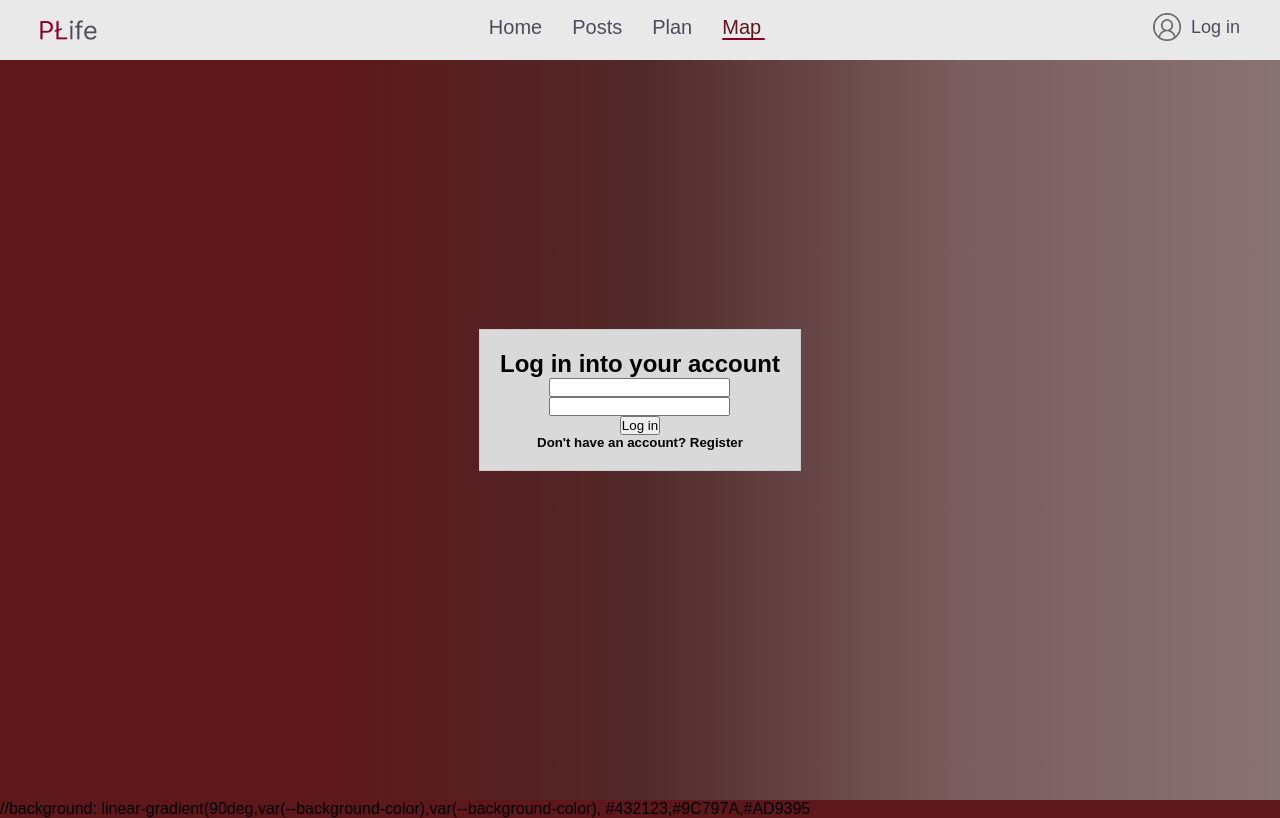
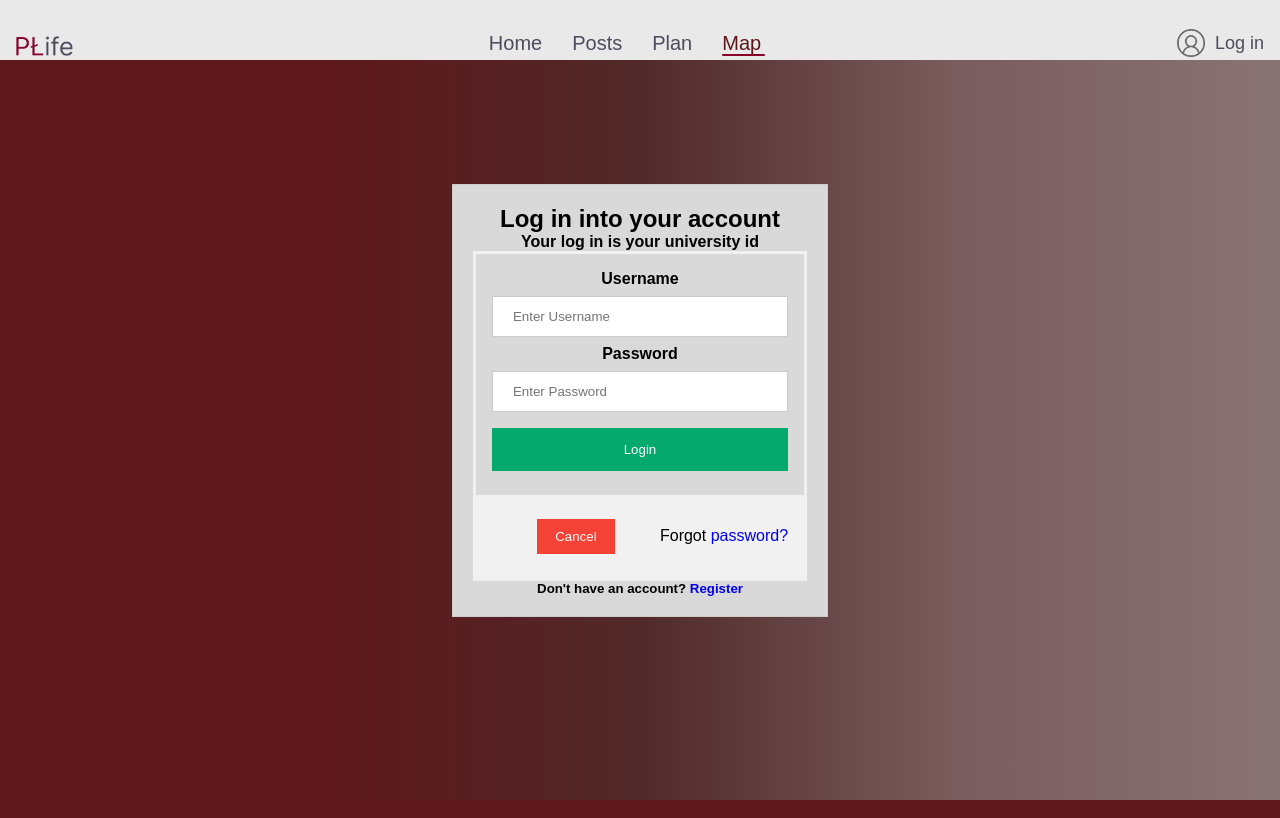
Before and after one commit to miraslauuu/Project_web, a Node server app: page /login in a window 1280 px wide. Run offline with Node 20, Linux system fonts and the light colour scheme; some libraries are stand-ins or nearby versions; some web fonts are replaced.

Commit message:
Downloaded node modules for db communication

```diff
--- a/index.js
+++ b/index.js
@@ -1,6 +1,17 @@
 import express from "express";
 import bodyParser from "body-parser";
+import sql from "mssql";
 
+const dbConfig = {
+    server: "LAPTOP-BJSNAIAH", // Replace with your server name
+    database: "SVO_DB_PROJECT_FINAL_VERSION", // Replace with your database name
+    user: "anhelina", // Replace with your username
+    password: "Hfge!0406", // Replace with your password
+    options: {
+        encrypt: false, // Use this if you're on Windows Azure
+        enableArithAbort: true
+    }
+};
 
 const app = express();
 const port = 3000;
@@ -62,6 +73,32 @@
     });
 });
 
+
+
+//here handling login procedure
+app.post("/login", async (req, res) => {
+    const { uname, psw } = req.body;
+    try {
+        await sql.connect(dbConfig);
+        const result = await sql.query`EXEC UserLogInValidation ${uname}, ${psw}`;
+        sql.close();
+
+        // Handling based on stored procedure response
+        const loginResult = result.returnValue;
+        if (loginResult === 0) {
+            res.send("Login Successful");
+        } else if (loginResult === 1) {
+            res.send("User does not exist");
+        } else if (loginResult === 2) {
+            res.send("Incorrect password");
+        } else {
+            res.send("Unexpected error occurred");
+        }
+    } catch (err) {
+        res.status(500).send("Failed to connect to the database: " + err.message);
+    }
+});
+
 app.listen(port, () => {
     console.log(`Server is running on port ${port}`);
 });
--- a/package.json
+++ b/package.json
@@ -14,6 +14,7 @@
     "body-parser": "^1.20.2",
     "ejs": "^3.1.10",
     "express": "^4.19.2",
-    "method-override": "^3.0.0"
+    "method-override": "^3.0.0",
+    "mssql": "^10.0.2"
   }
 }
--- a/views/login.ejs
+++ b/views/login.ejs
@@ -7,22 +7,104 @@
     #7A5D5E,
     #887374
   );
-
   ">
-
+    <!-- ja chz jak tut gradient zrobyty norm -->
     <div class="login-box" style="padding: 20px; border: 1px solid #ccc; background:#D9D9D9; text-align: center;">
         <h2>Log in into your account</h2>
+        <h4>Your log in is your university id</h4>
         <!-- Formularz logowania -->
-        <form>
-            <input type="text" placeholder="" required>
-            <br>
-            <input type="password" placeholder="" required>
-            <br>
-            <button type="submit">Log in</button>
-        </form>
-        <h5>Don't have an account? Register</h5>
+        <form method="post" action= "http://localhost:3000/login">
+            <div class="container">
+              <label for="uname"><b>Username</b></label>
+              <br>
+              <input type="text" placeholder="Enter Username" name="uname" required id="uname">
+              <br>
+              <label for="psw"><b>Password</b></label>
+              <br>
+              <input type="password" placeholder="Enter Password" name="psw" required id="psw">
+
+              <button type="submit">Login</button>
+            </div>
+
+            <div class="container" style="background-color:#f1f1f1">
+              <button type="button" class="cancelbtn">Cancel</button>
+              <span class="psw">Forgot <a href="#">password?</a></span>
+            </div>
+          </form>
+        <h5>Don't have an account? <a href="#">Register</a></h5>
     </div>
 
 </section>
 
-//background: linear-gradient(90deg,var(--background-color),var(--background-color), #432123,#9C797A,#AD9395
+<style>
+form {
+  border: 3px solid #f1f1f1;
+}
+
+/* Full-width inputs */
+input[type=text], input[type=password] {
+  width: 100%;
+  padding: 12px 20px;
+  margin: 8px 0;
+  display: inline-block;
+  border: 1px solid #ccc;
+  box-sizing: border-box;
+}
+
+/* Set a style for all buttons */
+button {
+  background-color: #04AA6D;
+  color: white;
+  padding: 14px 20px;
+  margin: 8px 0;
+  border: none;
+  cursor: pointer;
+  width: 100%;
+}
+
+/* Add a hover effect for buttons */
+button:hover {
+  opacity: 0.8;
+}
+
+/* Extra style for the cancel button (red) */
+.cancelbtn {
+  width: auto;
+  padding: 10px 18px;
+  background-color: #f44336;
+}
+
+/* Center the avatar image inside this container */
+.imgcontainer {
+  text-align: center;
+  margin: 24px 0 12px 0;
+}
+
+/* Avatar image */
+img.avatar {
+  width: 40%;
+  border-radius: 50%;
+}
+
+/* Add padding to containers */
+.container {
+  padding: 16px;
+}
+
+/* The "Forgot password" text */
+span.psw {
+  float: right;
+  padding-top: 16px;
+}
+
+/* Change styles for span and cancel button on extra small screens */
+@media screen and (max-width: 300px) {
+  span.psw {
+    display: block;
+    float: none;
+  }
+  .cancelbtn {
+    width: 100%;
+  }
+}
+</style>
```
Also changed, not shown: 4 other files.
